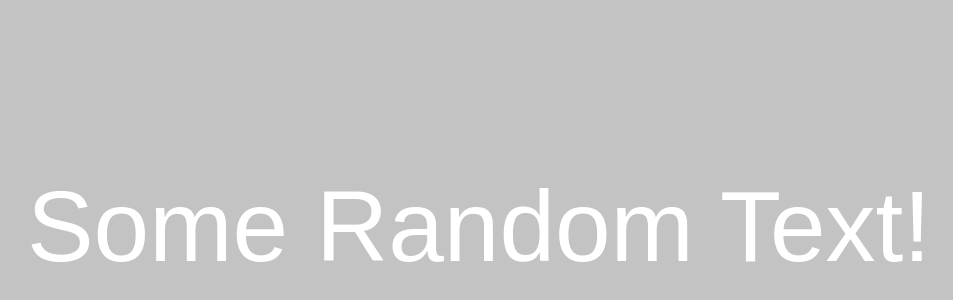
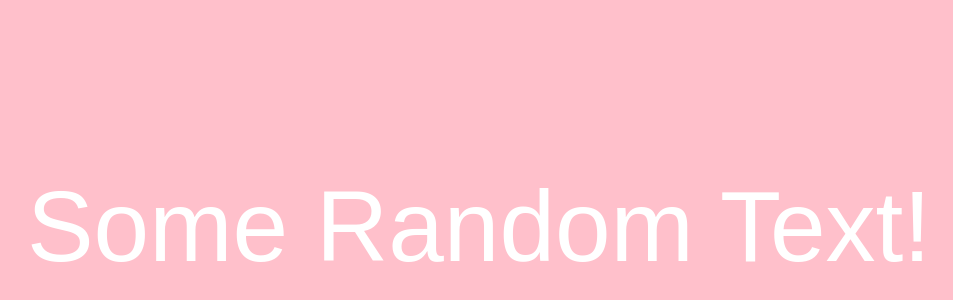
Before and after one commit to EagleRex/test-rep, a plain HTML site: page index.html in a window 1280 px wide. Shown: the part 174-474 px from the top of the page, without its empty margins (161-1114 px from the left). Drawn offline with Linux system fonts and the light colour scheme.

Commit message:
Change background to pink git push git log git exit

```diff
--- a/css.css
+++ b/css.css
@@ -4,7 +4,7 @@
 }
 
 body {
-    background: #c3c3c3;
+    background: pink;
 }
 
 div {
```
